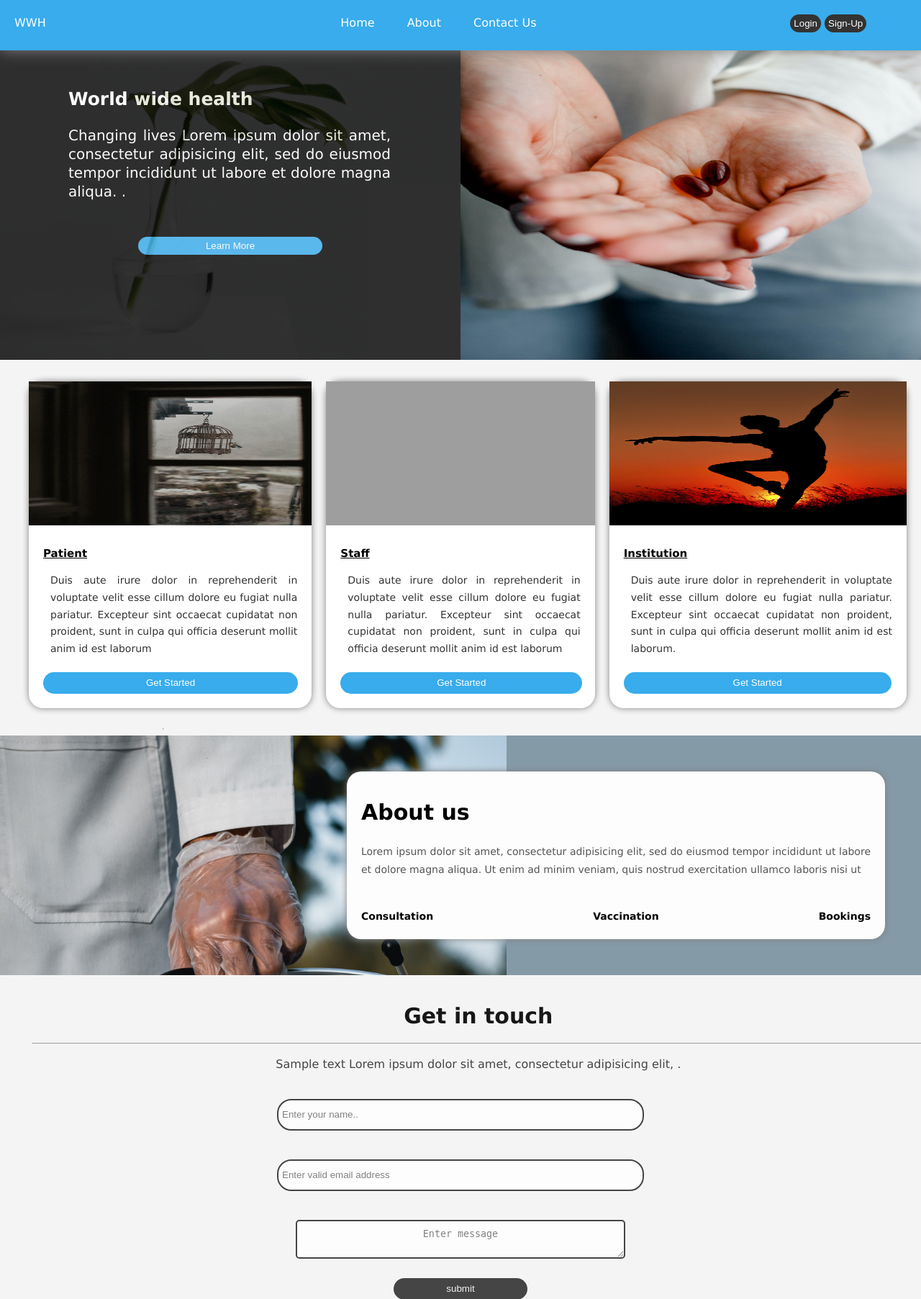
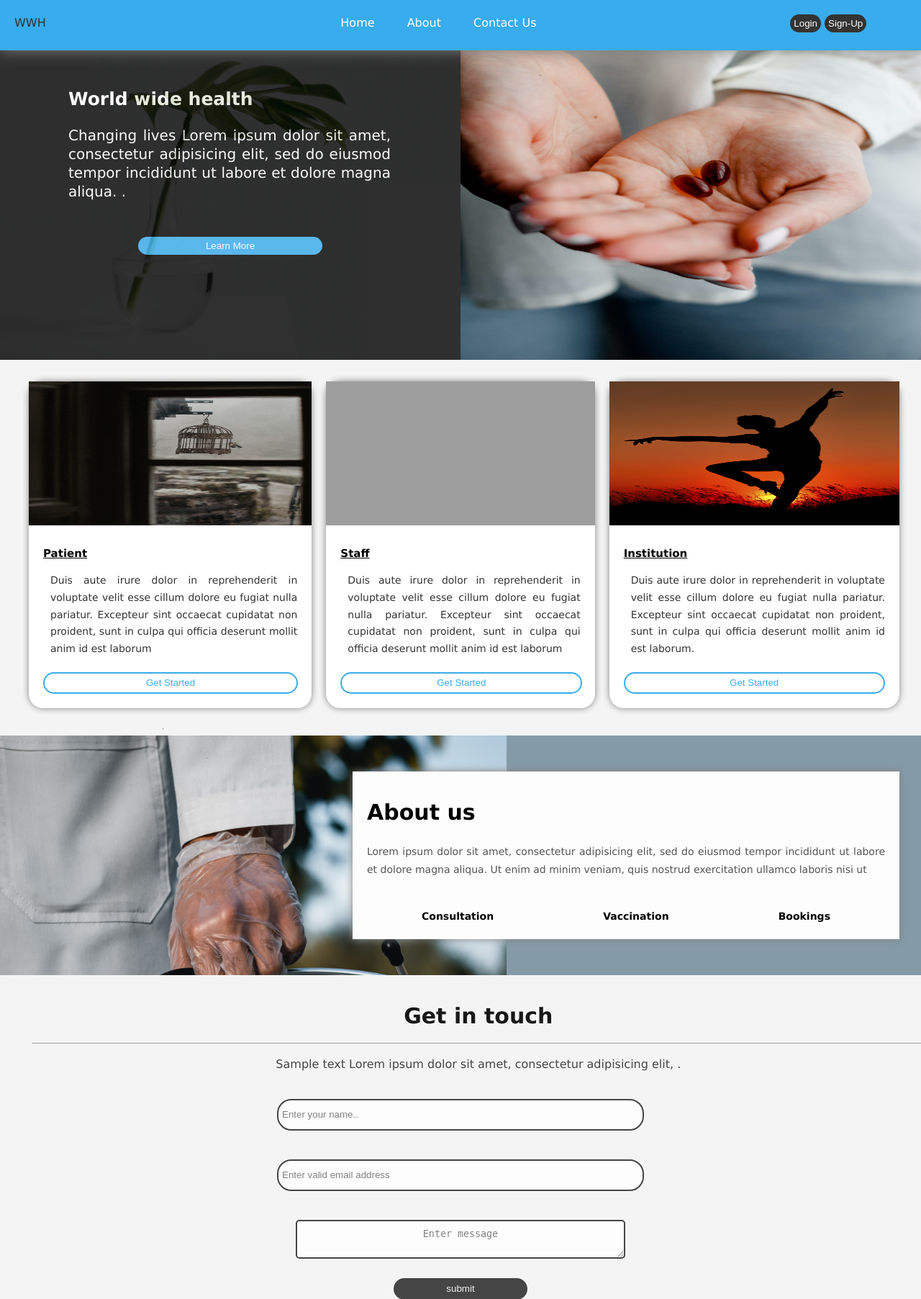
Before and after one commit to cleo-cyber/Worl-wide-health, a PHP site: page / in a window 1280 px wide. Shown: the top 1805 px of the page at 72% size. Run offline with PHP 8.4, Linux system fonts and the light colour scheme; grey boxes are pictures that could not be loaded.

Commit message:
Changed button background color

```diff
--- a/styles.css
+++ b/styles.css
@@ -48,9 +48,15 @@ header .logo{
 }
 
 header .logo a{
-	color: #fff;
+	color: #333;
 	text-decoration: none;
 	transition: 0.25s;
+
+}
+
+header .logo a:hover{
+	text-decoration: none;
+	/*border: none;*/
 
 }
 
@@ -377,7 +383,7 @@ header .Sign button:hover{
 	background: white;
 	margin-top: 20px;
 	margin-bottom: 20px;
-
+	margin-right: 10px;
 	height: auto;
 }
 #imagespro .im3:hover{
@@ -390,6 +396,13 @@ header .Sign button:hover{
 #imagespro .im2:hover{
 	background: #FAFAFA;
 }
+/*#imagespro .im1 h2{
+	background: url("beth.jpg");
+	height: 100px;
+	background-size: cover;
+	text-align: center;
+	margin-top: 30px;
+}*/
 #Contact{
 	opacity: 0.9;
 	display: grid;
@@ -463,10 +476,10 @@ header .Sign button:hover{
 
 #imagespro button{
 	transition: 0.25s;
-	border: none;
+	border: 2px solid #38ACEC;
 	width: 90%;
 	height: 30px;
-	background: #38ACEC;
+	background: #fff;
 	border-radius: 20px;
 	color: white;
 	margin-top: 0px;
@@ -477,12 +490,16 @@ header .Sign button:hover{
 #imagespro button a{
 	text-align: center;
 	padding: 5px;
+	color: #38ACEC;
 }
 #imagespro button:hover{
 	transition: 0.25s;
-	background:#2ecc71;
+	background:#38ACEC;
+	color: white;
 }
-
+#imagespro button a:hover{
+	color: white;
+}
 /*#about_us{
 	display: grid;
 	grid-template-columns: repeat(5, 1fr);
@@ -514,7 +531,7 @@ grid-column: 2/-1;
 	background-size: 55%;
 	background-color: #fdfdfd;
 	overflow: hidden;
-	padding-right: 50px;
+	padding-right: 30px;
 	padding-top: 50px;
 	padding-bottom: 50px;
 	padding-left: 50px;
@@ -529,7 +546,7 @@ grid-column: 2/-1;
 	background-color: #fdfdfd;
 	padding: 20px;
 	box-shadow: 0 0 10px grey;
-	border-radius: 20px;
+	/*border-radius: 20px;*/
 }
 
 .innercont h2{
@@ -547,7 +564,9 @@ grid-column: 2/-1;
 }
 .skills{
 	display: flex;
-	justify-content: space-between;
+	justify-content: space-around;
+	padding: 0px;
+	margin: 0px;
 	font-weight: 700;
 	font-size: 14px;
 }
```
